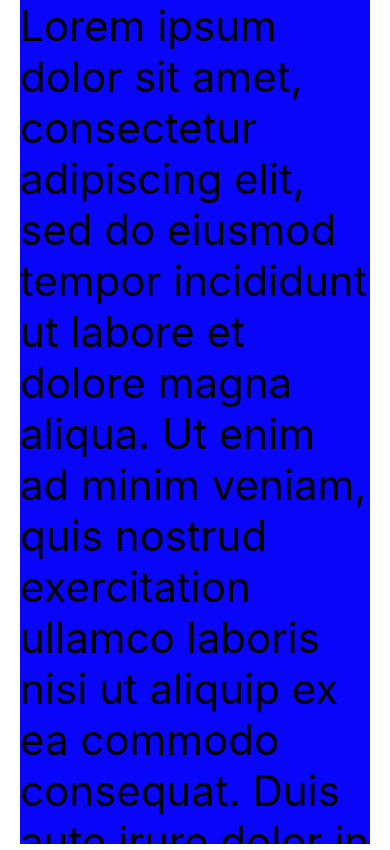
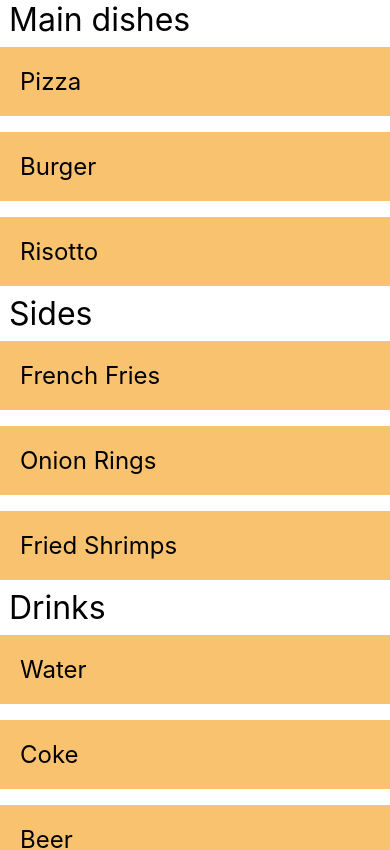
Before and after one commit to Chreyd/firtapp, a React Native app: screen / in a window 390 px wide. Shown: the top 850 px of the page. Built offline with nearby package versions, Linux system fonts and the light colour scheme.

Commit message:
SectionList

```diff
--- a/App.js
+++ b/App.js
@@ -3,36 +3,65 @@
 import { Box ,Stack, HStack, VStack, Flex, Spacer, Wrap} from 'react-native-flex-layout';
 
 
+const DATA = [
+  {
+    title: "Main dishes",
+    data: ["Pizza", "Burger", "Risotto"]
+  },
+  {
+    title: "Sides",
+    data: ["French Fries", "Onion Rings", "Fried Shrimps"]
+  },
+  {
+    title: "Drinks",
+    data: ["Water", "Coke", "Beer"]
+  },
+  {
+    title: "Desserts",
+    data: ["Cheese Cake", "Ice Cream"]
+  }
+];
+
+const Item = ({title}) => (
+  <View style={styles.item}>
+    <Text style={styles.title}>{title}</Text>
+  </View>
+);
+
 const App = () =>{
+
   return (
-        <SafeAreaView style={styles.container}>
-            <ScrollView style={styles.scrollView} >
-                <Text style={styles.text}>
-                Lorem ipsum dolor sit amet, consectetur adipiscing elit, sed do
-          eiusmod tempor incididunt ut labore et dolore magna aliqua. Ut enim ad
-          minim veniam, quis nostrud exercitation ullamco laboris nisi ut
-          aliquip ex ea commodo consequat. Duis aute irure dolor in
-          reprehenderit in voluptate velit esse cillum dolore eu fugiat nulla
-          pariatur. Excepteur sint occaecat cupidatat non proident, sunt in
-          culpa qui officia deserunt mollit anim id est laborum.
-                </Text>
-            </ScrollView>
+    <SafeAreaView style={StyleSheet.container}>
+      <SectionList
+        sections={DATA}
+        keyExtractor={(item, index) => item + index}
+        renderItem={({item}) => <Item title ={item} />}
+        renderSectionHeader= {({ section : {title}}) => (
+          <Text style={styles.header}> {title} </Text>
+        )}
+      />
     </SafeAreaView>
   )
 }
 
+
 const styles = StyleSheet.create({
-    container :{
-        flex : 1,
-        paddingTop : StatusBar.currentHeight
+  container: {
+    flex: 1,
+    paddingTop: StatusBar.currentHeight,
+    marginHorizontal: 16
   },
-    scrollView :{
-        backgroundColor: '#0904FA',
-        marginHorizontal : 20
+  item: {
+    backgroundColor: "#f9c26f",
+    padding: 20,
+    marginVertical: 8
   },
-    text:{
-        fontSize : 42
+  header: {
+    fontSize: 32,
+    backgroundColor: "#fff"
+  },
+  title: {
+    fontSize: 24
   }
-})
-
+});
   export default App;
```
Lines whose indentation alone changed are shown as unchanged.
